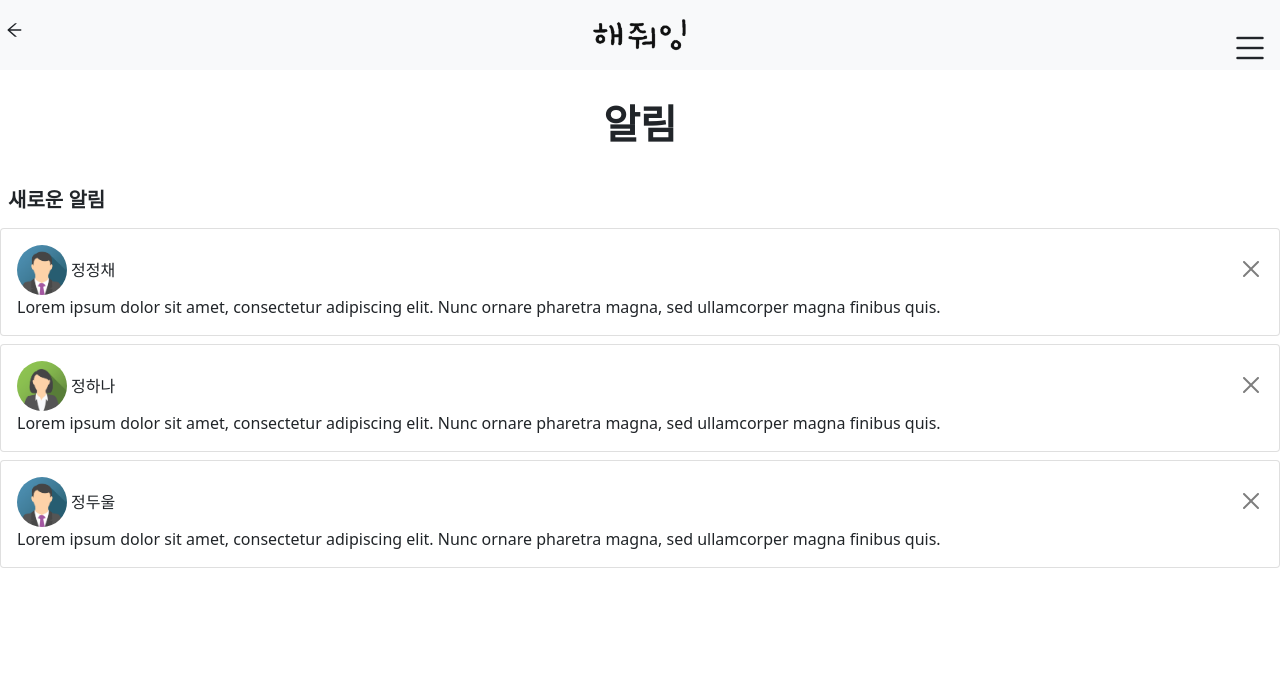
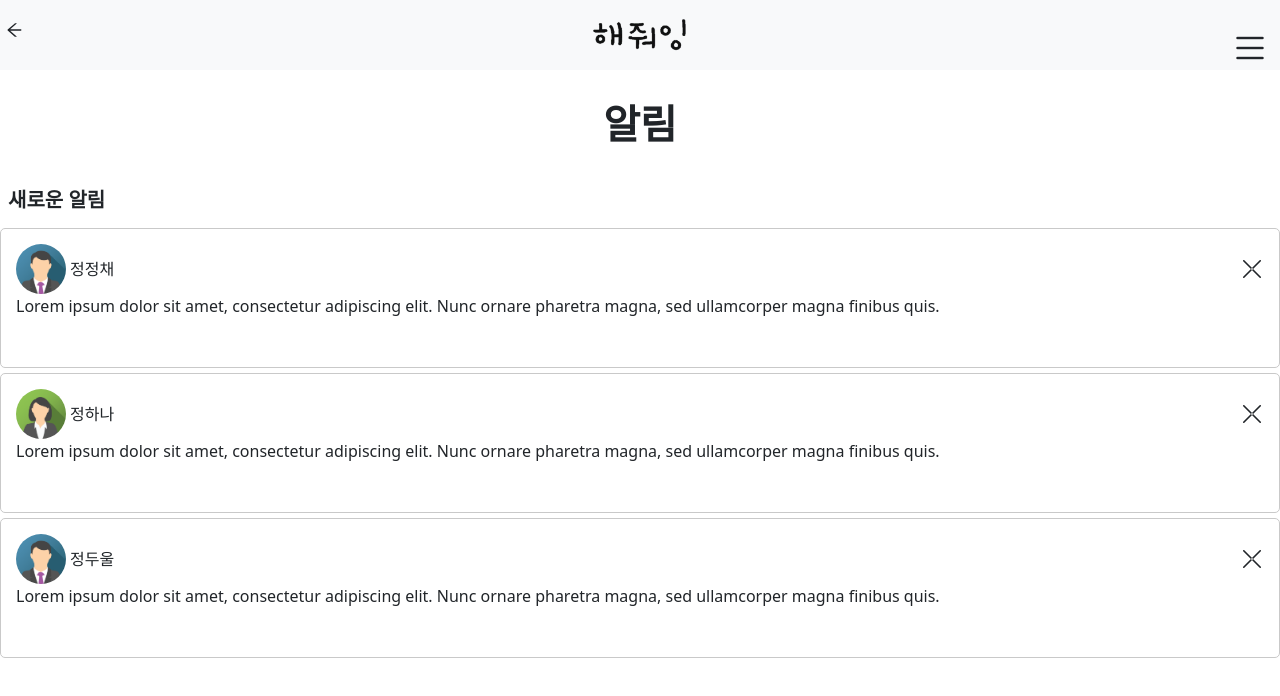
Before and after one commit to yoonheehan/SSAFY-6-, a React (Create React App) app in the folder front/: page /alarm in a window 1280 px wide. Shown: the top 696 px of the page. Built offline with nearby package versions, Linux system fonts and the light colour scheme.

Commit message:
nav, alarm 수정

```diff
--- a/front/public/index.html
+++ b/front/public/index.html
@@ -27,6 +27,7 @@
       rel="stylesheet"
       href="https://cdn.jsdelivr.net/npm/bootstrap-icons@1.7.2/font/bootstrap-icons.css"
     />
+    <link rel="stylesheet" href="https://use.fontawesome.com/releases/v5.15.4/css/all.css" integrity="sha384-DyZ88mC6Up2uqS4h/KRgHuoeGwBcD4Ng9SiP4dIRy0EXTlnuz47vAwmeGwVChigm" crossorigin="anonymous">
   </head>
   <body>
     <noscript>You need to enable JavaScript to run this app.</noscript>
--- a/front/src/app.jsx
+++ b/front/src/app.jsx
@@ -19,7 +19,7 @@ function App() {
   return (
     <div className="App">
       <BrowserRouter>
-        <NavBar />
+        <NavBar/>
         <Switch>
           <Route exact path="/feed" component={Feed} />
           <Route exact path="/" component={Login} />
--- a/front/src/components/Alarm/Alarm.css
+++ b/front/src/components/Alarm/Alarm.css
@@ -4,3 +4,24 @@
 	height: 50px;
 	border-radius: 50%;
 }
+
+.box {
+	width: 100%;
+	height: 140px;
+	border-radius: 5px;
+	border: 1px solid rgb(201, 201, 201);
+	align-items: center;
+	padding: 15px;
+	margin: 5px 0;
+	overflow: hidden;
+}
+
+.box_top {
+	display: flex;
+	flex-direction: row;
+	align-items: center;
+}
+
+.box_content {
+	text-align: left;
+}
--- a/front/src/components/Alarm/Alarm.jsx
+++ b/front/src/components/Alarm/Alarm.jsx
@@ -9,7 +9,7 @@ const Alarm = () => {
   if (state.length <= 0) {
     return (
       <>
-        <h1 style={{ marginTop: '20px' }}>
+        <h1 style={{marginTop: 100}}>
           <b>알림</b>
         </h1>
         <br></br>
@@ -33,26 +33,30 @@ const Alarm = () => {
         </h5>
 
         {state.map(({ id, img, userName, content }) => (
-          <div key={id} className="card my-2" style={{zIndex:-1}}>
-            <div className="card-body" style={{zIndex:-1}}>
-              <div className="d-flex align-items-center flex-row">
+          <>
+            <div key={id}>
+              <div className='box'>
+                <div className='box_top'>
+                  <div className='box_top'>
                     <div>
                       <img src={img} alt="Avatar" className="avatar"></img>
                     </div>
                     <div className="px-1">{userName}</div>
+                  </div>
                   <div className="ms-auto">
-                  <button
+                    <i className="h4 bi bi-x-lg"
                     onClick={() => {
                       dispatch({ type: 'delete', id });
-                    }}
-                    type="button"
-                    className="btn-close"
-                  ></button>
+                    }} style={{ cursor: 'pointer' }}></i>
                   </div>
                 </div>
-              <div align="left">{content}</div>
+                <div className='box_content'>
+                  {content}
                 </div>
               </div>
+            </div>
+          </>
+
         ))}
       </div>
 
--- a/front/src/components/NavBar/NavBar.css
+++ b/front/src/components/NavBar/NavBar.css
@@ -1,7 +1,8 @@
 .Nav {
   position: fixed;
   top: 0;
-  width: 100%
+  width: 100%;
+  z-index: 1000;
 }
 
 .NavbarItems {
@@ -12,7 +13,7 @@
   align-items: center;
   font-size: 1.2rem;
   position: relative;
-  z-index: 2;
+  z-index: 1000;
 }
 
 .nav-menu {
@@ -26,7 +27,7 @@
   left: 0;
   opacity: 1;
   transition: all 1s ease;
-  z-index: 1;
+  z-index: 999;
 }
 
 .nav-menu.active {
@@ -41,7 +42,7 @@
   left: 0;
   opacity: 1;
   transition: all 1s ease;
-  z-index: 1;
+  z-index: 999;
 }
 
 .menu-icon {
--- a/front/src/components/Post/Post.css
+++ b/front/src/components/Post/Post.css
@@ -44,11 +44,13 @@
 }
 
 .chevron {
+    position: relative;
     transform: rotate(0deg);
     transition: all 0.2s ease;
 }
 
 .chevron.active {
+    position: relative;
     transform: rotate(-180deg);
     transition: all 0.2s ease;
 }
```
Lines whose indentation alone changed are shown as unchanged.
